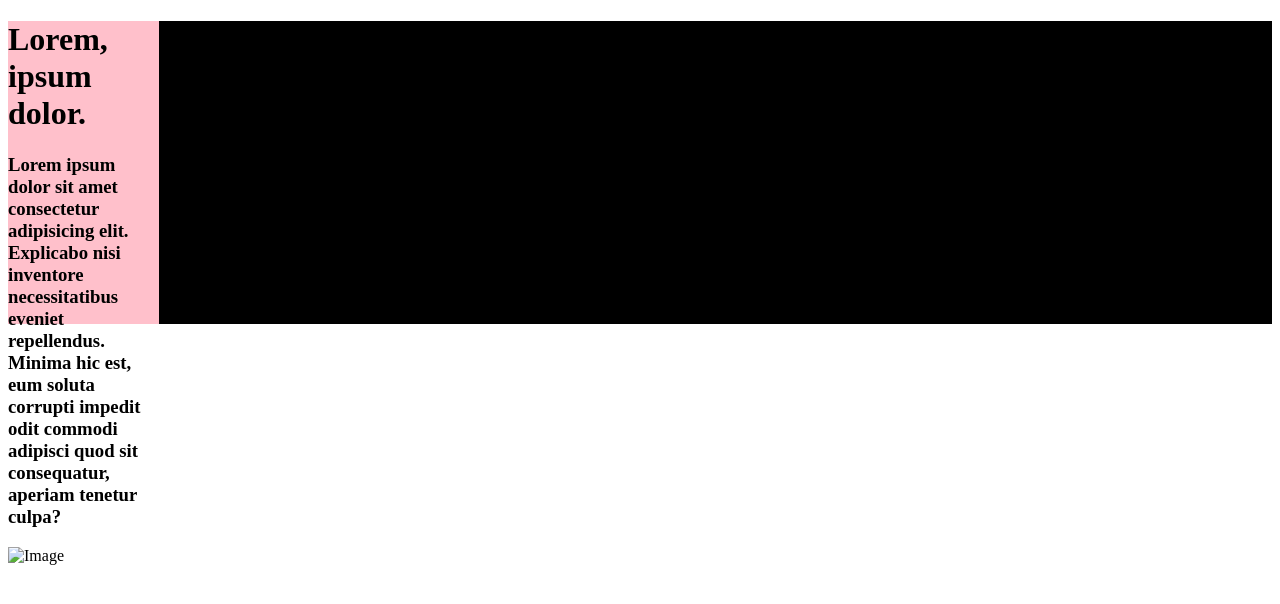
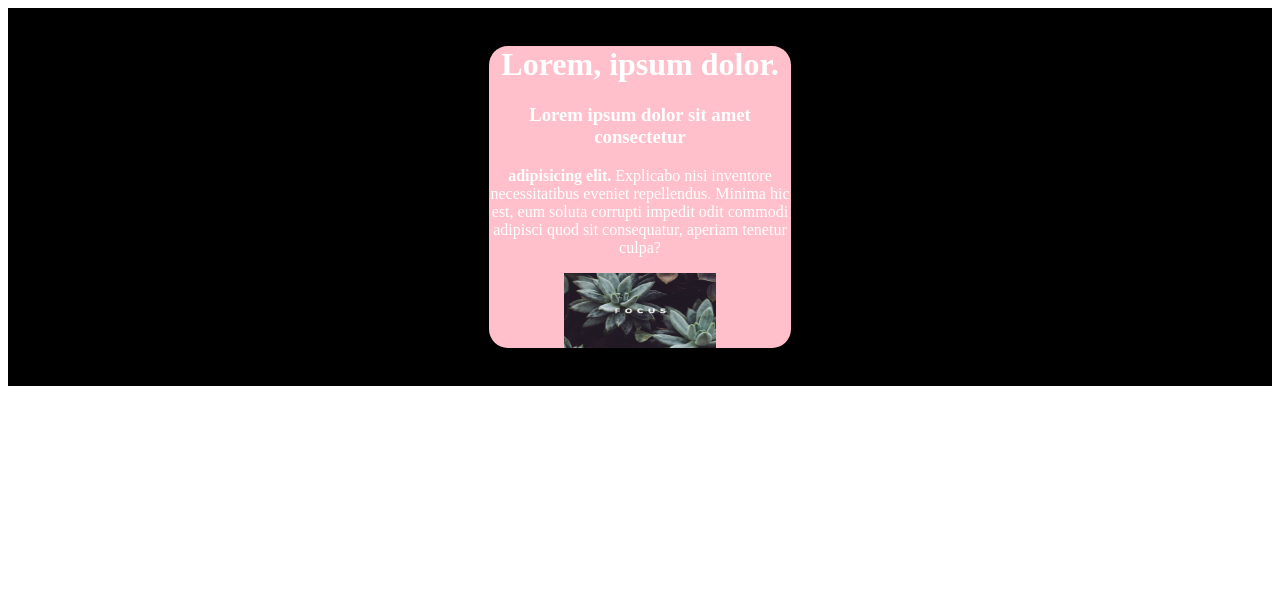
Before and after one commit to Andrew-26D/HTML-CSS-class-2025, a plain HTML site: page index.html in a window 1280 px wide. Drawn offline with Linux system fonts and the light colour scheme.

Commit message:
midnight push

```diff
--- a/index.css
+++ b/index.css
@@ -1,6 +1,16 @@
-.behind { background: black;
+.behind { background: black; height: 10cm;align-content: center;padding: 0;margin: 0;
 
 }
 .title {
- background: pink; width: 4cm;height: 8cm;
+ background: pink; width: 8cm;height: 8cm;
+ margin-block: auto; margin-inline: auto; text-align: center;padding: 0;overflow-y: scroll;border-radius: .5cm
+ ;
 }
+.image{
+    height: 2cm;width: 4cm; ;
+
+}
+.text
+{
+    color: #fff;margin-top: 0cm;
+}
--- a/index.html
+++ b/index.html
@@ -13,15 +13,17 @@
   <body>
     <div class="behind">
       <div class="title">
-        <h1>Lorem, ipsum dolor.</h1>
+        <h1 class="text">Lorem, ipsum dolor.</h1>
 
-        <h3>
-          Lorem ipsum dolor sit amet consectetur
-          <b>adipisicing elit.</b> Explicabo nisi inventore necessitatibus
-          eveniet repellendus. Minima hic est, eum soluta corrupti impedit odit
-          commodi adipisci quod sit consequatur, aperiam tenetur culpa?
-        </h3>
-        <img src="/HTML-CSS-class-2025/images/oo" alt="Image" />
+        <h3 class="text">
+          Lorem ipsum dolor sit amet consectetur</h3>
+          <p class="text">
+              <b>adipisicing elit.</b> Explicabo nisi inventore necessitatibus
+              eveniet repellendus. Minima hic est, eum soluta corrupti impedit odit
+              commodi adipisci quod sit consequatur, aperiam tenetur culpa?
+          </p>
+
+        <img src="images/oo.jpg" alt="Image" class="image"/>
 
       </div>
 
```
